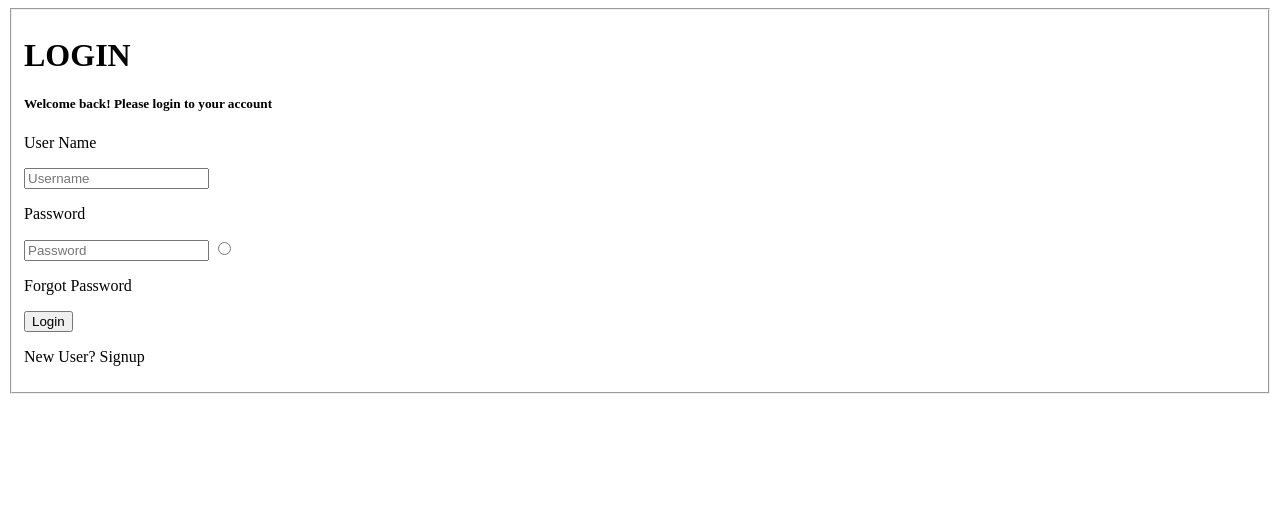
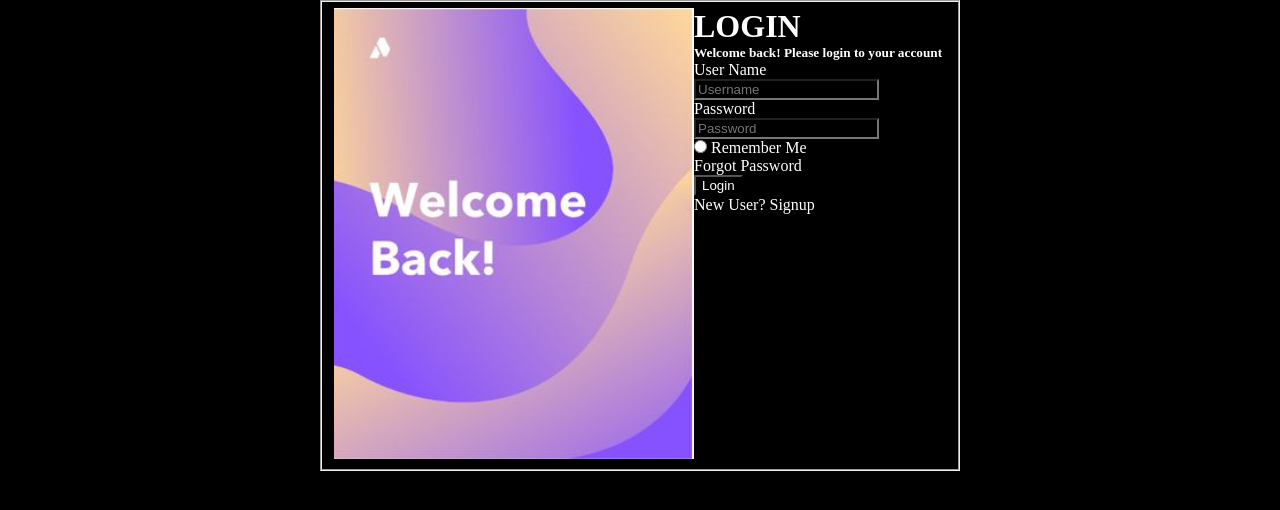
Before and after one commit to ibrahimaupian09/Task_03_Html_Css, a plain HTML site: page index.html in a window 1280 px wide. Drawn offline with Linux system fonts and the light colour scheme.

Commit message:
addsome basic styling

```diff
--- a/index.html
+++ b/index.html
@@ -3,12 +3,15 @@
 <head>
     <meta charset="UTF-8">
     <meta name="viewport" content="width=device-width, initial-scale=1.0">
-    <title>Document</title>
+    <title>Assignment 03 HTML CSS</title>
+    <link rel="stylesheet" href="./style.css">
 </head>
 <body>
-    <div>
+    <div id="form">
        <form>
             <fieldset>
+                <img src="./welcome_Back_Image.png" alt="Ye image hai" id="img">
+                <div id="login">
                     <h1>LOGIN</h1>
                     <h5>Welcome back! Please login to your account</h5>
 
@@ -17,11 +20,12 @@
 
                     <p>Password</p>
                     <input type="password" placeholder="Password" minlength="8" maxlength="12" required>
-
-                <input type="radio">
+    <br>
+                    <input type="radio" > Remember Me
                     <p>Forgot Password</p>
                     <input type="button" Value="Login">
                     <p>New User? Signup</p>
+                </div>
             </fieldset>
         </form>
     </div>
--- /dev/null
+++ b/style.css
@@ -0,0 +1,16 @@
+*{
+    background-color: black;
+    color: white;
+    margin: 0 auto;
+}
+#form{
+    width: 50%;
+}
+#img{
+    width 50%;
+    clear: left;
+    float: left;
+}
+#login{
+
+}
```
Also changed, not shown: welcome_Back_Image.png (renamed from Screenshot 2024-07-11 231507.png). Lines whose indentation alone changed are shown as unchanged.
